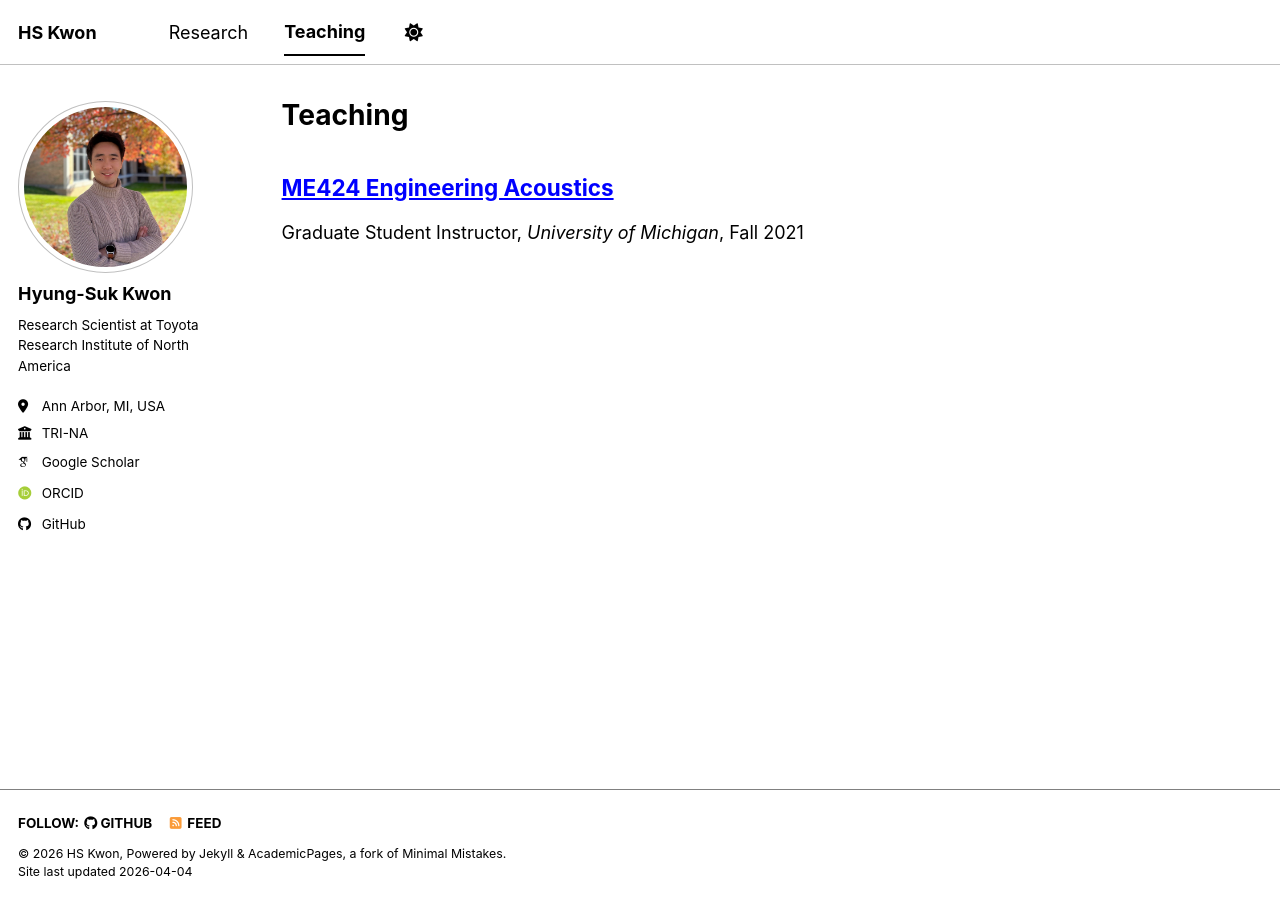
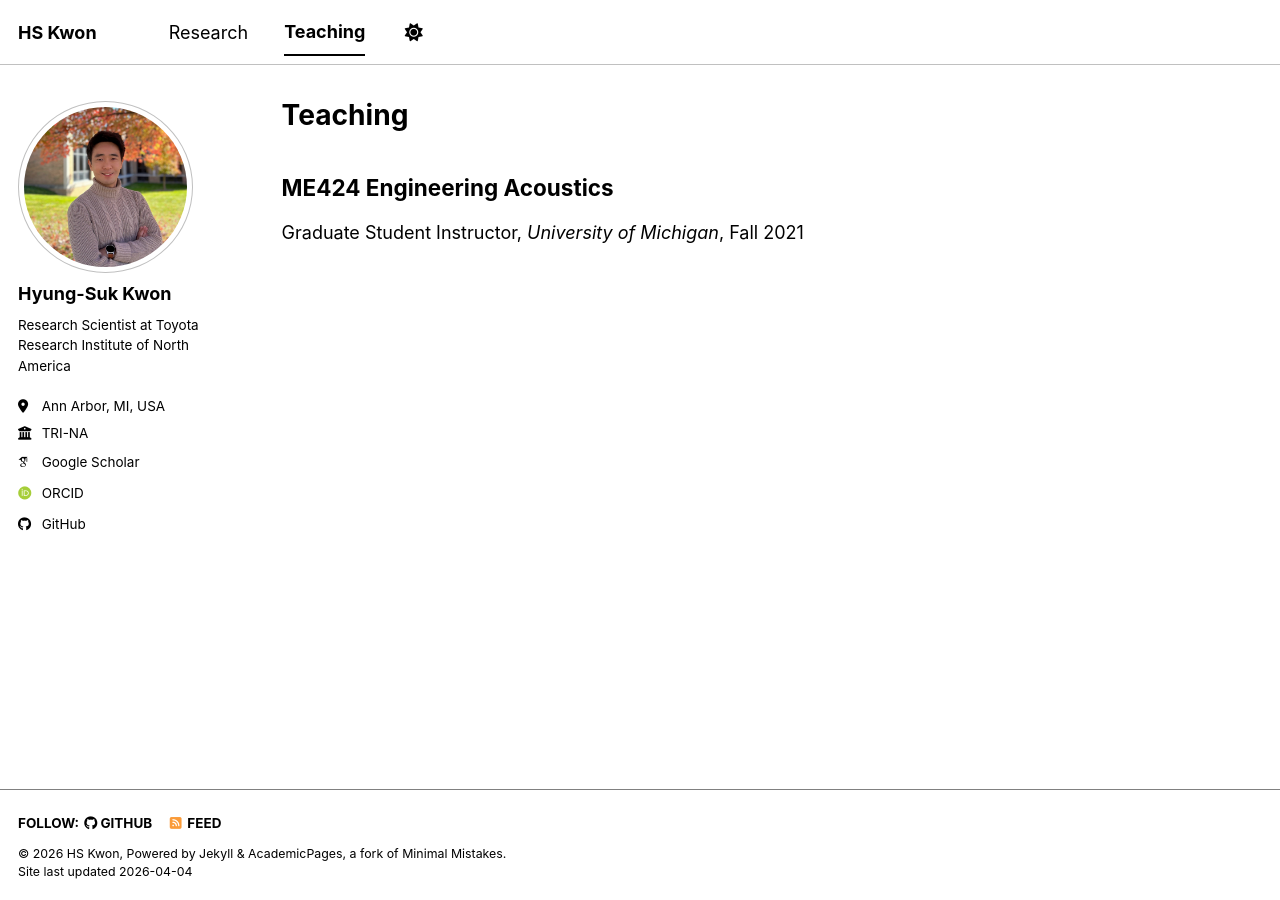
Before and after one commit to Kwon-HyungSuk/kwon-hyungsuk.github.io, a Jekyll site: the page built from _pages/teaching.html, in a window 1280 px wide. Built offline with Jekyll 4.4.1, drawn with Linux system fonts in a browser that asks for light colours; some web fonts are replaced; a script bundle is joined from its source files by our own code; library files that are not in the unit come from our copies.

Commit message:
Update archive-single.html

```diff
--- a/_includes/archive-single.html
+++ b/_includes/archive-single.html
@@ -28,7 +28,8 @@
 
     <h2 class="archive__item-title" itemprop="headline">
       {% if post.collection == 'teaching' %}
-        <a href="{{ base_path }}{{ post.url }}" rel="permalink" target="_blank">{{ title }}</a>
+        {{ title }}
+        <!-- <a href="{{ base_path }}{{ post.url }}" rel="permalink" target="_blank">{{ title }}</a> -->
       {% elsif post.link %}
         <a href="{{ post.link }}">{{ title }}</a> <a href="{{ base_path }}{{ post.url }}" rel="permalink"><i class="fa fa-link" aria-hidden="true" title="permalink"></i><span class="sr-only">Permalink</span></a>
       {% else %}
```
